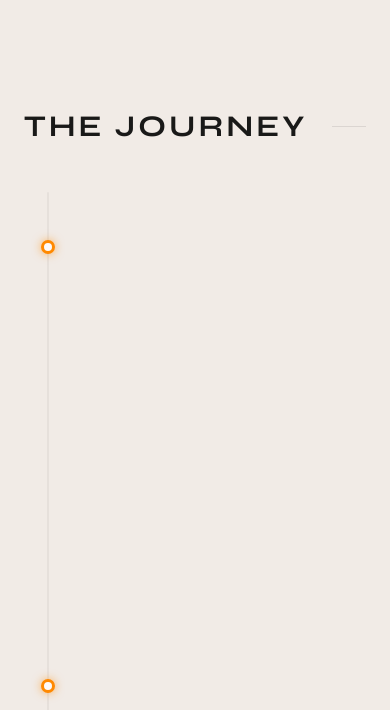
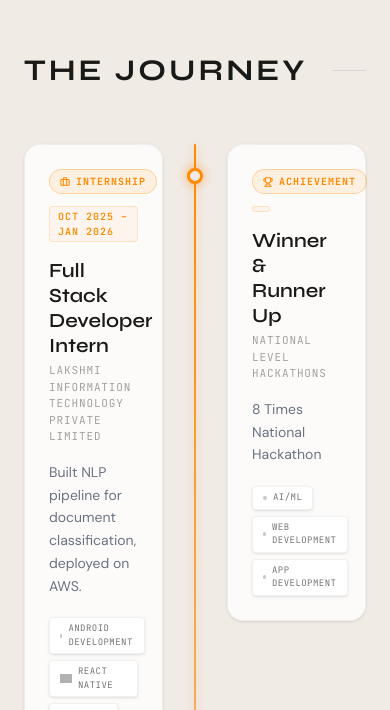
Before and after one commit to Manav111111/YourDevelopers, a Next.js app: page / in a window 390 px wide. Shown: the part 7174-7884 px from the top of the page. Built offline with nearby package versions, Linux system fonts and the light colour scheme; grey boxes are pictures that could not be loaded.

Commit message:
feat: add timeline-based journey section with reusable timeline components and data structure

```diff
--- a/components/sections/Journey.tsx
+++ b/components/sections/Journey.tsx
@@ -1,123 +1,74 @@
 "use client";
 
-import { useRef } from "react";
-import gsap from "gsap";
-import { useGSAP } from "@gsap/react";
 import { journeyItems } from "@/lib/data";
 import { TimelineItem } from "@/components/ui/TimelineItem";
 
 export function Journey() {
-  const containerRef = useRef<HTMLElement>(null);
-
-  useGSAP(() => {
-    let ctx = gsap.context(() => {
-      // Create ScrollTrigger pinning and animation for glowing line
-      gsap.fromTo(
-        ".timeline-line",
-        { scaleY: 0 },
-        {
-          scaleY: 1,
-          transformOrigin: "top center",
-          ease: "none",
-          scrollTrigger: {
-            trigger: ".timeline-track",
-            start: "top 70%",
-            end: "bottom 80%",
-            scrub: true,
-          },
-        }
-      );
-
-      // Staggered card reveal
-      const items = gsap.utils.toArray<HTMLElement>(".timeline-item");
-      items.forEach((item, index) => {
-        // The inner card
-        const card = item.querySelector('[data-timeline-card]');
-        if (card) {
-          gsap.fromTo(
-            card,
-            {
-              y: 60,
-              opacity: 0,
-              x: window.innerWidth >= 768 ? 40 : 0,
-            },
-            {
-              y: 0,
-              x: 0,
-              opacity: 1,
-              duration: 1,
-              ease: "expo.out",
-              scrollTrigger: {
-                trigger: item,
-                start: "top 85%",
-              },
-            }
-          );
-        }
-
-        if (index === items.length - 1) {
-          const scrollDistance = 400;
-          gsap.to(".journey-header", {
-            y: -scrollDistance,
-            opacity: 1,
-            ease: "none",
-            scrollTrigger: {
-              trigger: item,
-              start: `top ${160 + index * 32 + scrollDistance}px`,
-              end: `top ${160 + index * 32}px`,
-              scrub: true,
-            }
-          });
-          return;
-        }
-
-        gsap.to(item, {
-          scale: 1,
-          opacity: 1,
-          ease: "none",
-          scrollTrigger: {
-            trigger: items[index + 1],
-            start: "top bottom",
-            end: `top ${160 + (index + 1) * 32}px`,
-            scrub: true,
-          }
-        });
-      });
-    }, containerRef);
-    return () => ctx.revert();
-  }, { scope: containerRef });
+  // Pair items into rows of 2
+  const pairs: (typeof journeyItems)[] = [];
+  for (let i = 0; i < journeyItems.length; i += 2) {
+    pairs.push(journeyItems.slice(i, i + 2));
+  }
 
   return (
     <section
       id="journey"
-      ref={containerRef}
-      className="py-24 md:py-32 bg-cream text-dark relative"
+      className="relative bg-cream text-dark py-16 md:py-24"
     >
-      <div className="max-w-6xl mx-auto px-6 md:px-12 xl:px-4 relative z-10 w-full">
+      <div className="w-full max-w-5xl mx-auto px-6 md:px-12">
 
         {/* Section heading */}
-        <div className="sticky top-16 md:top-16 z-20 bg-cream py-6 sm:py-8 mb-6 sm:mb-10 flex items-center gap-6 journey-header">
-          <h2 className="text-3xl font-display font-bold uppercase tracking-widest">The Journey</h2>
-          <div className="grow h-px bg-dark/10"></div>
+        <div className="flex items-center gap-6 mb-14">
+          <h2 className="text-3xl font-display font-bold uppercase tracking-widest shrink-0">
+            The Journey
+          </h2>
+          <div className="grow h-px bg-dark/10" />
         </div>
-        {/* Vertical timeline track */}
-        <div className="timeline-track mx-auto max-w-2xl relative pt-4 pb-10">
 
-          {/* Spine */}
-          <div className="absolute left-6 md:left-10 top-0 bottom-0 w-[2px] -translate-x-1/2 z-0">
-            <div className="absolute inset-0 bg-dark/5 rounded-full" />
-            <div className="timeline-line absolute top-0 w-full h-full bg-linear-to-b from-[#ff8901] via-[#ff8901]/60 to-transparent shadow-[0_0_10px_rgba(255,137,1,0.5)] rounded-full origin-top" />
+        {/* Timeline */}
+        <div className="relative">
+
+          {/* Vertical center spine */}
+          <div className="absolute left-1/2 -translate-x-1/2 top-0 bottom-0 w-[2px] pointer-events-none z-0">
+            {/* track */}
+            <div className="absolute inset-0 bg-dark/8 rounded-full" />
+            {/* glow fill */}
+            <div className="absolute inset-0 bg-gradient-to-b from-[#ff8901] via-[#ff8901]/50 to-transparent rounded-full shadow-[0_0_10px_rgba(255,137,1,0.4)]" />
           </div>
 
-          {/* Items */}
-          <div className="relative z-10 w-full flex flex-col gap-16 sm:gap-32 md:gap-40 pb-24">
-            {journeyItems.map((item, i) => (
-              <TimelineItem key={item.id} item={item} index={i} />
+          {/* Rows */}
+          <div className="flex flex-col gap-10">
+            {pairs.map((pair, rowIdx) => (
+              <div key={rowIdx} className="relative grid grid-cols-2 gap-0">
+
+                {/* Center dot for this row */}
+                <div className="absolute left-1/2 top-8 -translate-x-1/2 -translate-y-1/2 z-20 flex items-center justify-center">
+                  <div className="w-4 h-4 rounded-full border-[3px] border-[#ff8901] bg-cream shadow-[0_0_12px_rgba(255,137,1,0.6)] transition-transform duration-300 hover:scale-125" />
+                </div>
+
+                {/* Left card */}
+                <div className="pr-8 md:pr-12 flex justify-end">
+                  {pair[0] && (
+                    <div className="w-full max-w-sm">
+                      <TimelineItem item={pair[0]} index={rowIdx * 2} />
+                    </div>
+                  )}
+                </div>
+
+                {/* Right card */}
+                <div className="pl-8 md:pl-12 flex justify-start">
+                  {pair[1] && (
+                    <div className="w-full max-w-sm">
+                      <TimelineItem item={pair[1]} index={rowIdx * 2 + 1} />
+                    </div>
+                  )}
+                </div>
+
+              </div>
             ))}
           </div>
 
         </div>
-
       </div>
     </section>
   );
--- a/components/ui/TimelineItem.tsx
+++ b/components/ui/TimelineItem.tsx
@@ -37,47 +37,20 @@ export function TimelineItem({ item, index }: TimelineItemProps) {
   const Icon = config.icon;
 
   return (
-    /* Outer row — pure layout, no visual chrome */
+    /* Grid card — full width inside the 2-col grid */
     <div
       className={[
         "timeline-item",
-        "group relative flex items-start w-full",
-        "sticky transition-all duration-500 ease-in-out origin-top",
+        "group relative flex flex-col",
       ].join(" ")}
-      style={{
-        top: `calc(10rem + ${index * 0.75}rem)`,
-        animationDelay: `${index * 100}ms`
-      }}
     >
-      {/* ── Center dot (absolutely on the vertical spine) ── */}
-      <div
-        className="absolute left-6 md:left-10 top-8
-                   flex items-center justify-center
-                   -translate-x-1/2 z-20"
-      >
-        <div
-          className={[
-            "w-3.5 h-3.5 rounded-full border-[3px]",
-            config.dot,
-            config.glowDot,
-            "bg-[#fdfafa]",
-            "group-hover:scale-125 transition-transform duration-300",
-          ].join(" ")}
-        />
-      </div>
-
       {/* ── Card container ── */}
-      <div
-        className={[
-          "w-full pl-14 md:pl-24 pr-4 md:pr-0",
-          "flex justify-center",
-        ].join(" ")}
-      >
+      <div className="w-full">
         {/* Card */}
         <div
           data-timeline-card
           className={[
-            "relative w-full",
+            "relative w-full h-full",
             "bg-white/80 backdrop-blur-md",
             "border border-dark/6 rounded-2xl",
             "p-6 sm:p-7 sm:px-8",
--- a/lib/data.ts
+++ b/lib/data.ts
@@ -121,7 +121,7 @@ export const projects: Project[] = [
     badge: "Machine Learning",
     tech: ["LangChain", "OpenAI", "Hugging Face","Next.js", "FastAPI"],
     image: "/projects_ss/quant.png",
-    liveUrl: "https://example.com",
+    liveUrl: "https://dual-mode-research-agent.vercel.app/",
     githubUrl: "https://github.com/Mohit776/DualModeResearchAgent",
     featured: false,
   },
```
